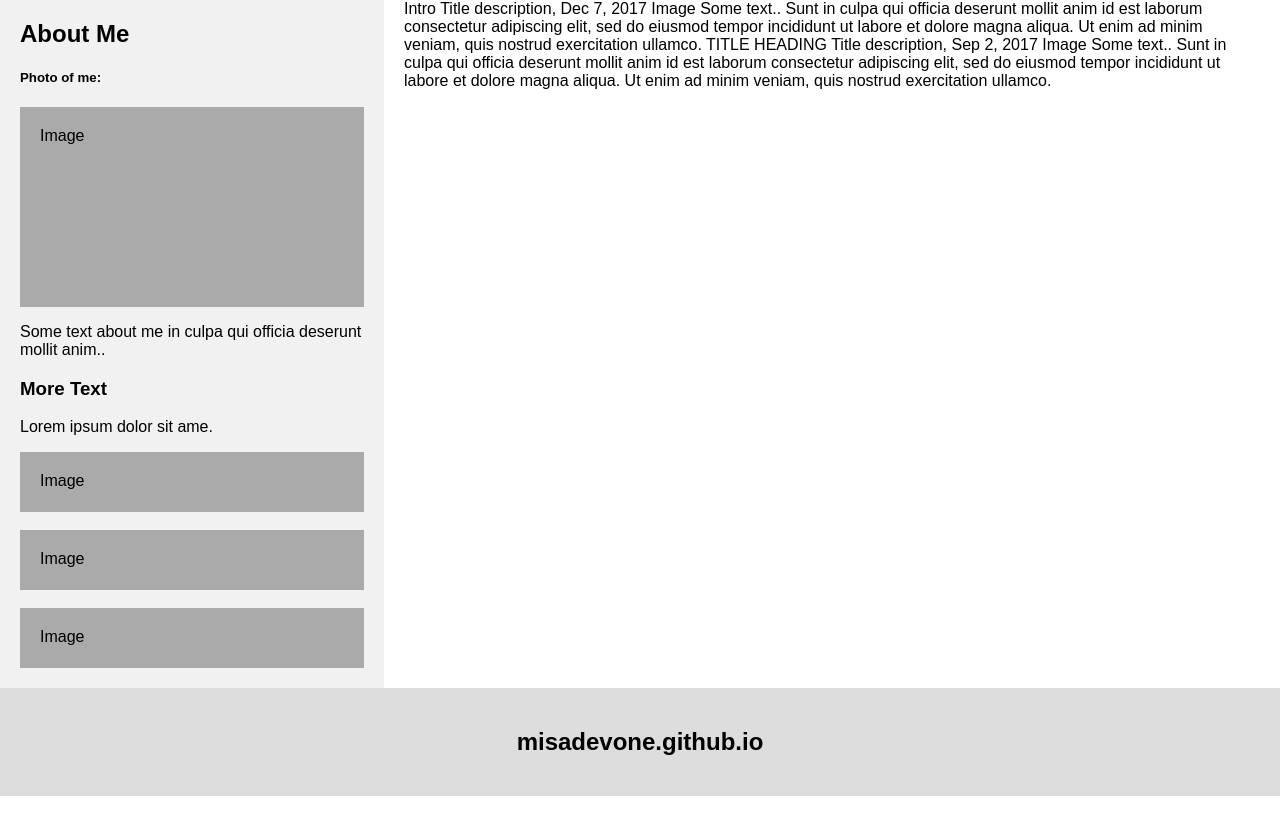
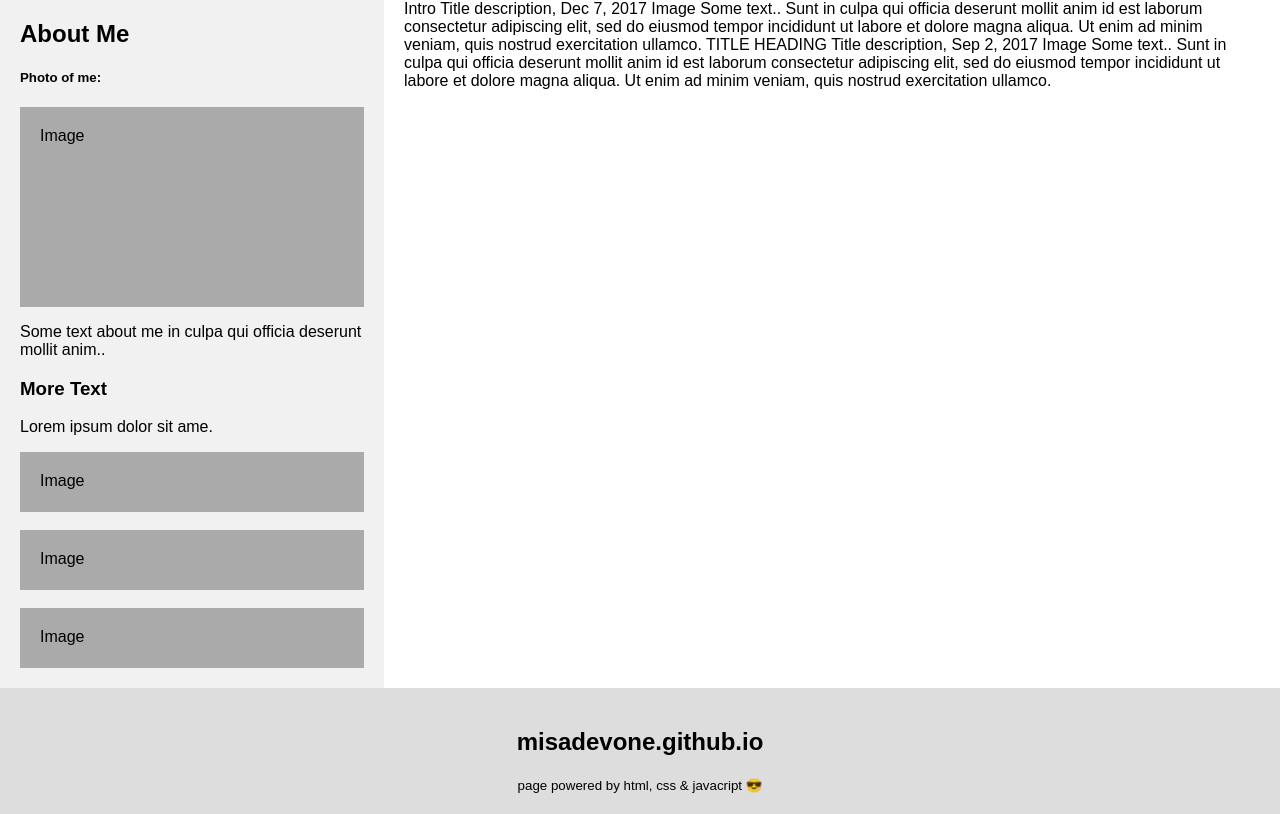
Before and after one commit to misadevone/hi, a plain HTML site: page index.html in a window 1280 px wide. Shown: the part 359-1173 px from the top of the page. Drawn offline with Linux system fonts and the light colour scheme.

Commit message:
Update index.html

```diff
--- a/index.html
+++ b/index.html
@@ -42,6 +42,7 @@
 
 <div class="footer">
   <h2>misadevone.github.io</h2>
+  <small>page powered by html, css & javacript 😎</small>
 </div>
 
 
```
